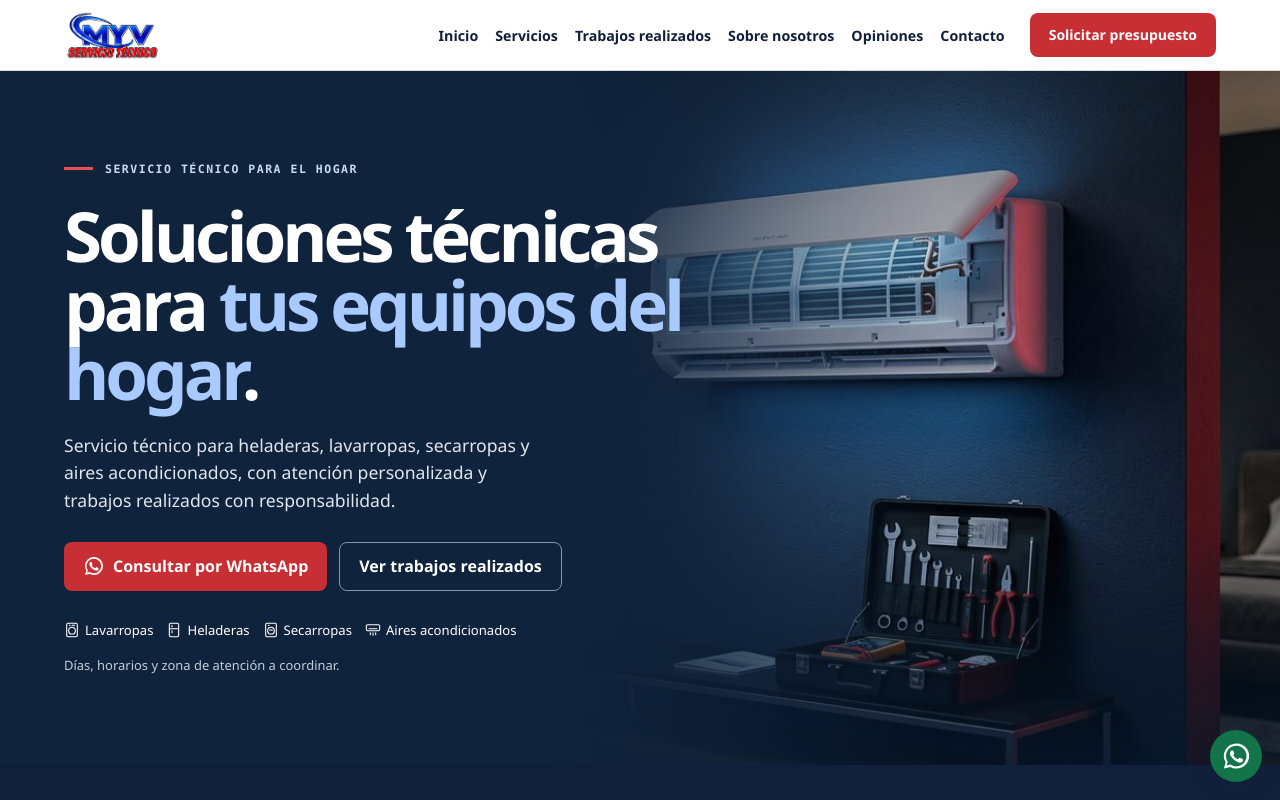
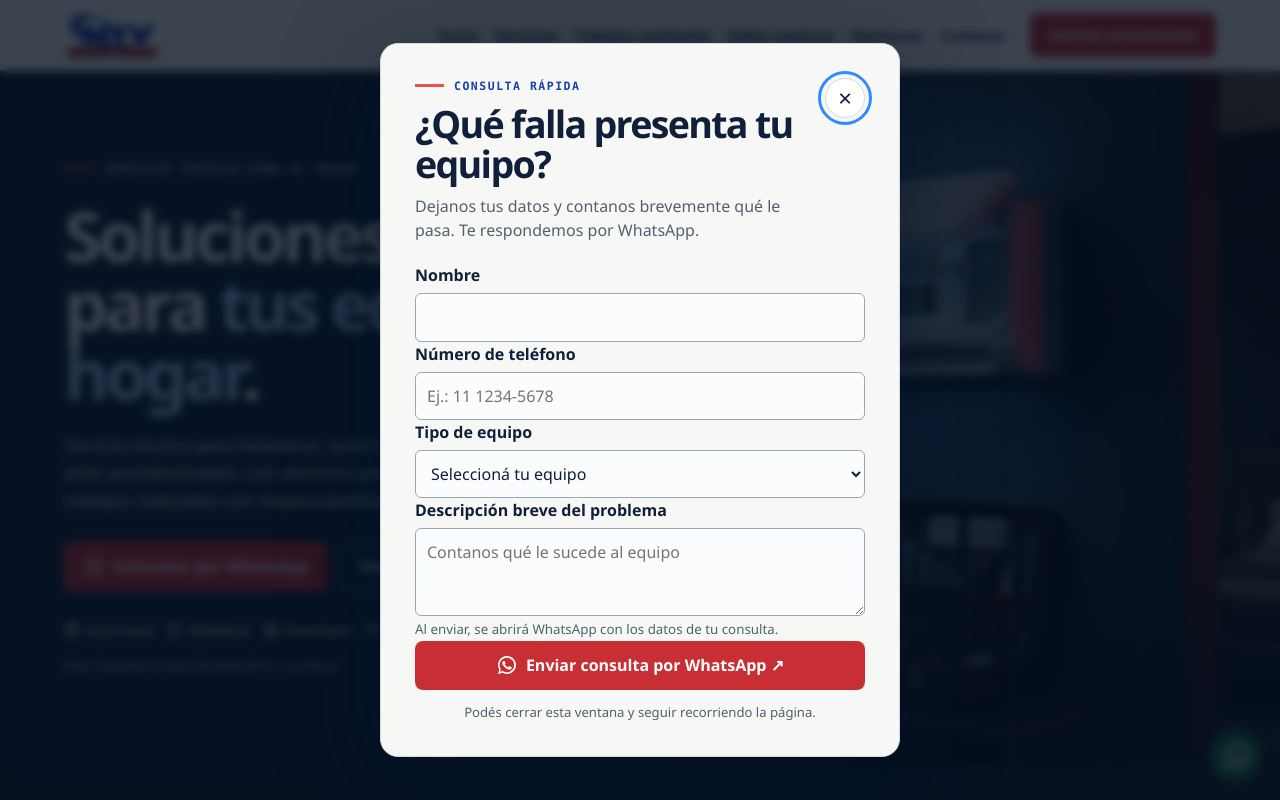
Before and after one commit to tuvidrieraonline/myv-servicio-tecnico, a plain HTML site: page index.html in a window 1280 px wide. Shown: the top 800 px of the page. Drawn offline with Linux system fonts and the light colour scheme.

Commit message:
Agrega formulario emergente de consulta inicial

```diff
--- a/index.html
+++ b/index.html
@@ -1,4 +1,4 @@
-<!doctype html><html lang="es-AR"><head><meta charset="utf-8"><meta name="viewport" content="width=device-width,initial-scale=1"><meta name="theme-color" content="#101f3a"><title>MYV Servicio Técnico | Equipos del hogar</title><meta name="description" content="Revisión y reparación de lavarropas, heladeras, secarropas y aires acondicionados. Consultá por tu equipo con MYV Servicio Técnico."><link rel="stylesheet" href="estilos.css?v=20261113-9"><script defer src="contenido.js?v=20261113-9"></script><script defer src="sitio.js?v=20261113-9"></script></head><body>
+<!doctype html><html lang="es-AR"><head><meta charset="utf-8"><meta name="viewport" content="width=device-width,initial-scale=1"><meta name="theme-color" content="#101f3a"><title>MYV Servicio Técnico | Equipos del hogar</title><meta name="description" content="Revisión y reparación de lavarropas, heladeras, secarropas y aires acondicionados. Consultá por tu equipo con MYV Servicio Técnico."><link rel="stylesheet" href="estilos.css?v=20261116-1"><script defer src="contenido.js?v=20261116-1"></script><script defer src="sitio.js?v=20261116-1"></script></head><body>
     <svg width="0" height="0" style="position:absolute" aria-hidden="true">
       <symbol id="i-fridge" viewBox="0 0 24 24"><rect x="5" y="2" width="14" height="20" rx="2"></rect><path d="M5 10h14M9 5v2M9 13v3"></path></symbol>
       <symbol id="i-washer" viewBox="0 0 24 24"><rect x="4" y="2" width="16" height="20" rx="2"></rect><circle cx="12" cy="13" r="5"></circle><path d="M8 5h1M12 5h4"></path></symbol>
@@ -12,6 +12,34 @@
       <symbol id="i-cal" viewBox="0 0 24 24"><rect x="3" y="5" width="18" height="16" rx="2"></rect><path d="M3 10h18M8 3v4M16 3v4"></path></symbol>
       <symbol id="i-wa" viewBox="0 0 32 32"><path d="M16 3a13 13 0 0 0-11.2 19.6L3 29l6.6-1.7A13 13 0 1 0 16 3Zm0 23.6c-2 0-4-.5-5.7-1.6l-.4-.2-3.9 1 1-3.8-.3-.4A10.6 10.6 0 1 1 16 26.6Zm5.8-7.9c-.3-.2-1.9-.9-2.2-1-.3-.1-.5-.2-.7.2l-1 1.2c-.2.2-.4.2-.7.1-.3-.2-1.4-.5-2.6-1.6-1-.9-1.6-1.9-1.8-2.2-.2-.3 0-.5.1-.7l.5-.6.3-.5v-.5l-1-2.4c-.3-.6-.5-.5-.7-.5h-.6c-.2 0-.6.1-.9.4-.3.3-1.2 1.1-1.2 2.8s1.2 3.2 1.4 3.5c.2.2 2.4 3.6 5.7 5 2.8 1.1 3.4.9 4 .8.6-.1 1.9-.8 2.2-1.5.3-.8.3-1.4.2-1.5-.1-.2-.3-.3-.6-.4Z"></path></symbol>
     </svg>
+
+    <dialog class="consulta-modal" id="consulta-modal" aria-labelledby="consulta-modal-title">
+      <div class="consulta-modal__inner">
+        <div class="consulta-modal__header">
+          <div>
+            <p class="head__eyebrow">Consulta rápida</p>
+            <h2 id="consulta-modal-title">¿Qué falla presenta tu equipo?</h2>
+            <p class="consulta-modal__intro">Dejanos tus datos y contanos brevemente qué le pasa. Te respondemos por WhatsApp.</p>
+          </div>
+          <button class="consulta-modal__close" type="button" aria-label="Cerrar formulario">×</button>
+        </div>
+        <form class="x-form consulta-form js-consulta-form" id="form-consulta-inicial">
+          <label>Nombre<input name="nombre" autocomplete="name" required/></label>
+          <label>Número de teléfono<input name="telefono" type="tel" autocomplete="tel" inputmode="tel" placeholder="Ej.: 11 1234-5678" required/></label>
+          <label>Tipo de equipo
+            <select name="equipo" required>
+              <option value="" selected disabled>Seleccioná tu equipo</option>
+              <option>Lavarropas</option><option>Heladera</option><option>Secarropas</option><option>Aire acondicionado</option><option>Otro</option>
+            </select>
+          </label>
+          <label>Descripción breve del problema<textarea name="problema" placeholder="Contanos qué le sucede al equipo" required></textarea></label>
+          <small>Al enviar, se abrirá WhatsApp con los datos de tu consulta.</small>
+          <div><button class="x-cta x-cta--red" type="submit"><svg class="x-ico" aria-hidden="true" style="fill:currentColor;stroke:none"><use href="#i-wa"></use></svg>Enviar consulta por WhatsApp ↗</button></div>
+        </form>
+        <p class="consulta-modal__dismiss-note">Podés cerrar esta ventana y seguir recorriendo la página.</p>
+      </div>
+    </dialog>
+
 
     <a class="skip" href="#inicio">Saltar al contenido</a><header class="x-header">
       <div class="x-header__in">
@@ -165,12 +193,12 @@
               <p>Contanos qué problema presenta tu equipo para poder orientarte.</p>
               <div><a class="x-cta x-cta--red" href="https://wa.me/5491153088029?text=Hola%20MYV%20Servicio%20T%C3%A9cnico%2C%20quiero%20realizar%20una%20consulta" rel="noopener" target="_blank">Enviar consulta</a></div>
             </div>
-            <form class="x-card x-form" id="form-consulta">
+            <form class="x-card x-form js-consulta-form" id="form-consulta">
               <label>Nombre<input name="nombre" autocomplete="name" required=""/></label>
               <label>Número de teléfono<input name="telefono" type="tel" autocomplete="tel" inputmode="tel" required=""/></label>
               <label>Tipo de equipo
                 <select name="equipo" required="">
-                  <option>Lavarropas</option><option>Heladera</option><option>Secarropas</option><option>Aire acondicionado</option><option>Otro</option>
+                  <option value="" selected disabled>Seleccioná tu equipo</option><option>Lavarropas</option><option>Heladera</option><option>Secarropas</option><option>Aire acondicionado</option><option>Otro</option>
                 </select>
               </label>
               <label>Descripción del problema<textarea name="problema" required=""></textarea></label>
```
